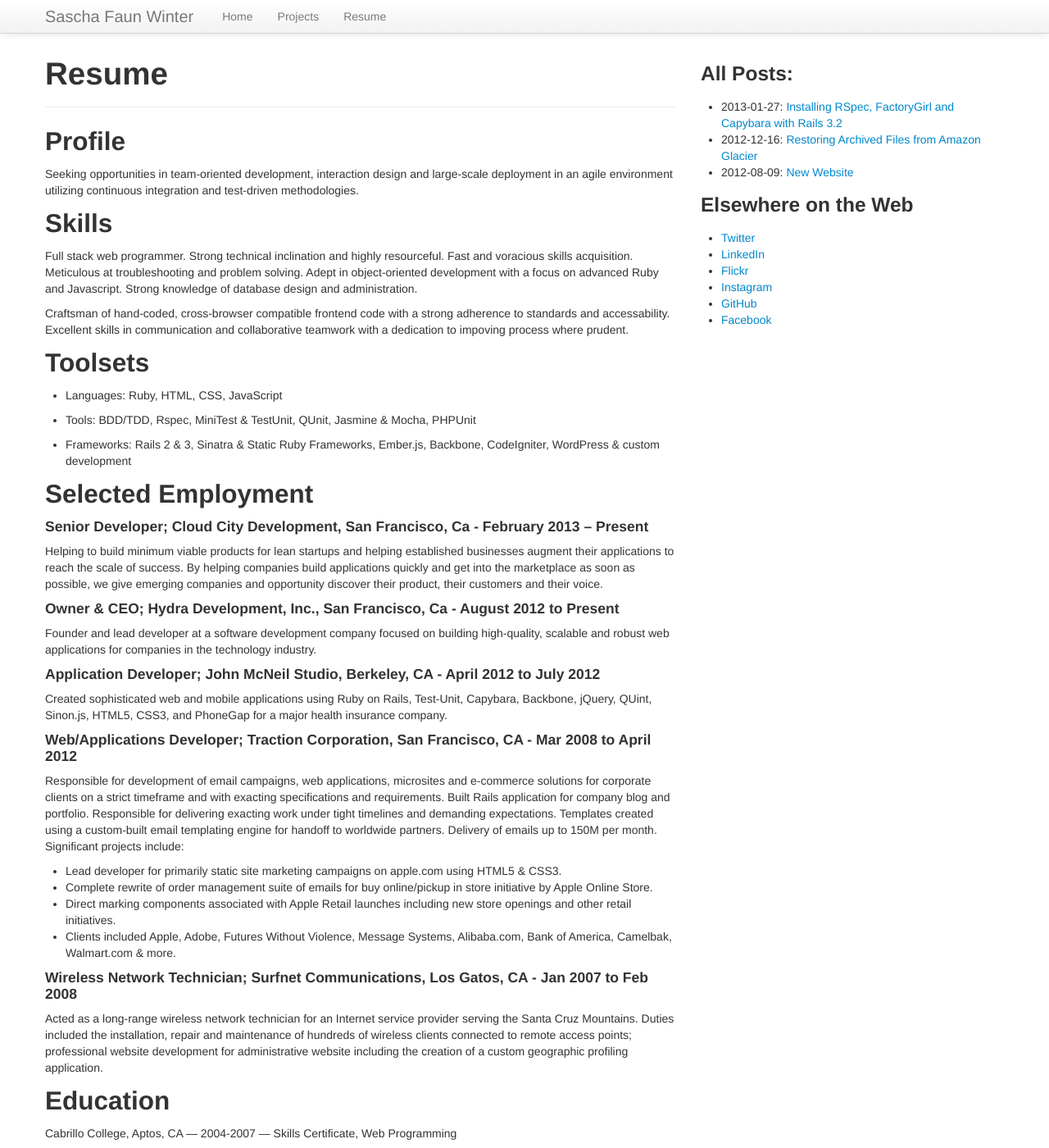
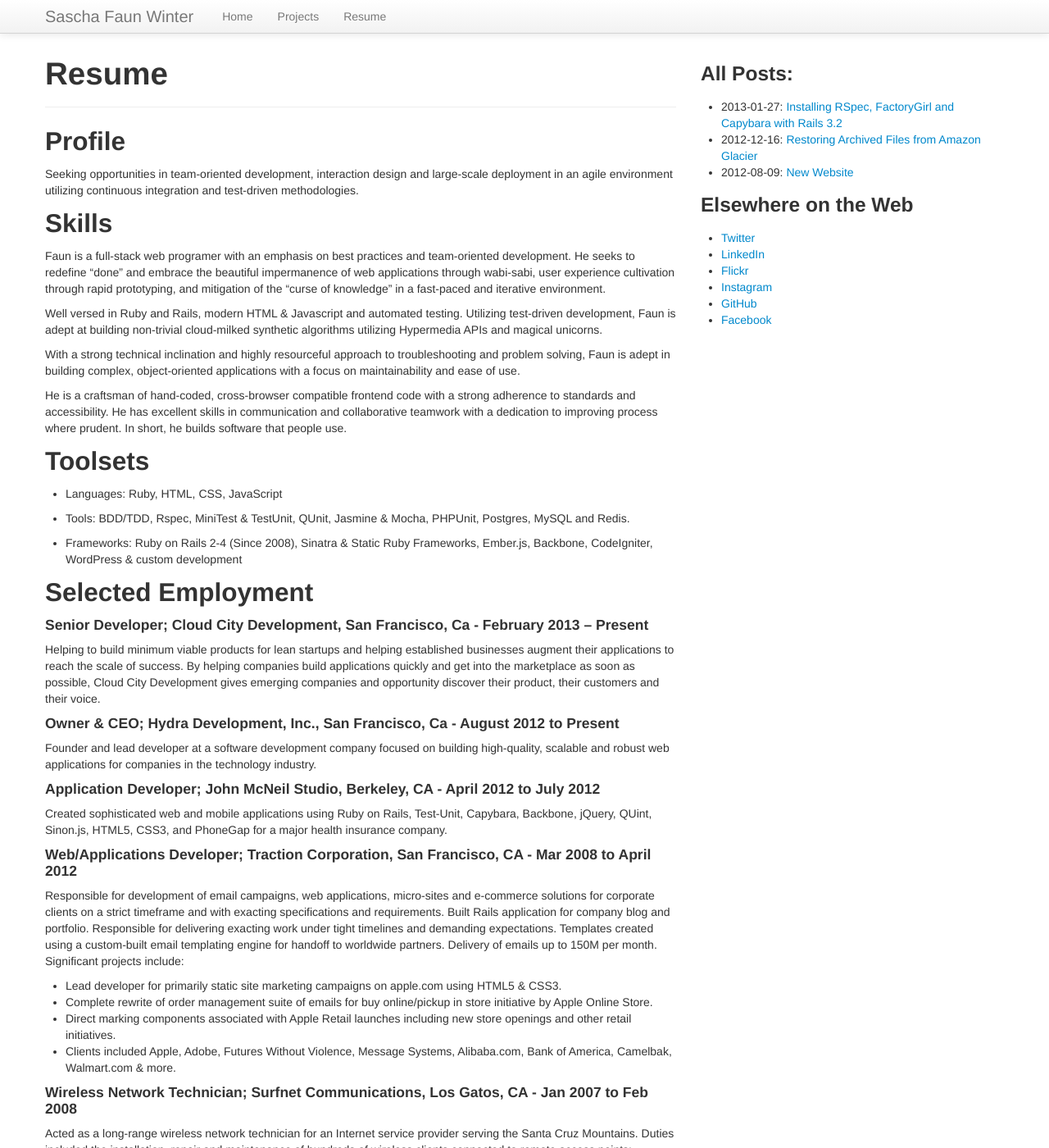
Before and after one commit to faun/saschawinter.com, a Jekyll site: the page built from resume.md, in a window 1280 px wide and 1400 px high. Shown: the whole window at 82% size. Built offline with Jekyll 4.4.1, drawn with Linux system fonts in a browser that asks for light colours; Markdown is read by kramdown in place of the engine named in the settings.

Commit message:
Update tools and bio

```diff
--- a/resume.md
+++ b/resume.md
@@ -10,23 +10,27 @@ Seeking opportunities in team-oriented development, interaction design and large
 
 ##Skills
 
-Full stack web programmer. Strong technical inclination and highly resourceful. Fast and voracious skills acquisition. Meticulous at troubleshooting and problem solving. Adept in object-oriented development with a focus on advanced Ruby and Javascript. Strong knowledge of database design and administration.
+Faun is a full-stack web programer with an emphasis on best practices and team-oriented development. He seeks to redefine "done" and embrace the beautiful impermanence of web applications through wabi-sabi, user experience cultivation through rapid prototyping, and mitigation of the "curse of knowledge" in a fast-paced and iterative environment.
 
-Craftsman of hand-coded, cross-browser compatible frontend code with a strong adherence to standards and accessability. Excellent skills in communication and collaborative teamwork with a dedication to impoving process where prudent.
+Well versed in Ruby and Rails, modern HTML & Javascript and automated testing. Utilizing test-driven development, Faun is adept at building non-trivial cloud-milked synthetic algorithms utilizing Hypermedia APIs and magical unicorns.
+
+With a strong technical inclination and highly resourceful approach to troubleshooting and problem solving, Faun is adept in building complex, object-oriented applications with a focus on maintainability and ease of use.
+
+He is a craftsman of hand-coded, cross-browser compatible frontend code with a strong adherence to standards and accessibility. He has excellent skills in communication and collaborative teamwork with a dedication to improving process where prudent. In short, he builds software that people use.
 
 ##Toolsets
 
 - Languages: Ruby, HTML, CSS, JavaScript
 
-- Tools: BDD/TDD, Rspec, MiniTest & TestUnit, QUnit, Jasmine & Mocha, PHPUnit
+- Tools: BDD/TDD, Rspec, MiniTest & TestUnit, QUnit, Jasmine & Mocha, PHPUnit, Postgres, MySQL and Redis.
 
-- Frameworks: Rails 2 & 3, Sinatra & Static Ruby Frameworks, Ember.js, Backbone, CodeIgniter, WordPress & custom development
+- Frameworks: Ruby on Rails 2-4 (Since 2008), Sinatra & Static Ruby Frameworks, Ember.js, Backbone, CodeIgniter, WordPress & custom development
 
 ##Selected Employment
 
 ####Senior Developer; Cloud City Development, San Francisco, Ca - February 2013 – Present
 
-Helping to build minimum viable products for lean startups and helping established businesses augment their applications to reach the scale of success. By helping companies build applications quickly and get into the marketplace as soon as possible, we give emerging companies and opportunity discover their product, their customers and their voice.
+Helping to build minimum viable products for lean startups and helping established businesses augment their applications to reach the scale of success. By helping companies build applications quickly and get into the marketplace as soon as possible, Cloud City Development gives emerging companies and opportunity discover their product, their customers and their voice.
 
 ####Owner & CEO; Hydra Development, Inc., San Francisco, Ca - August 2012 to Present
 
@@ -38,7 +42,7 @@ Created sophisticated web and mobile applications using Ruby on Rails, Test-Unit
 
 ####Web/Applications Developer; Traction Corporation, San Francisco, CA - Mar 2008 to April 2012
 
-Responsible for development of email campaigns, web applications, microsites and e-commerce solutions for corporate clients on a strict timeframe and with exacting specifications and requirements. Built Rails application for company blog and portfolio. Responsible for delivering exacting work under tight timelines and demanding expectations. Templates created using a custom-built email templating engine for handoff to worldwide partners. Delivery of emails up to 150M per month. Significant projects include:
+Responsible for development of email campaigns, web applications, micro-sites and e-commerce solutions for corporate clients on a strict timeframe and with exacting specifications and requirements. Built Rails application for company blog and portfolio. Responsible for delivering exacting work under tight timelines and demanding expectations. Templates created using a custom-built email templating engine for handoff to worldwide partners. Delivery of emails up to 150M per month. Significant projects include:
 
 - Lead developer for primarily static site marketing campaigns on apple.com using HTML5 & CSS3.
 - Complete rewrite of order management suite of emails for buy online/pickup in store initiative by Apple Online Store.
```
